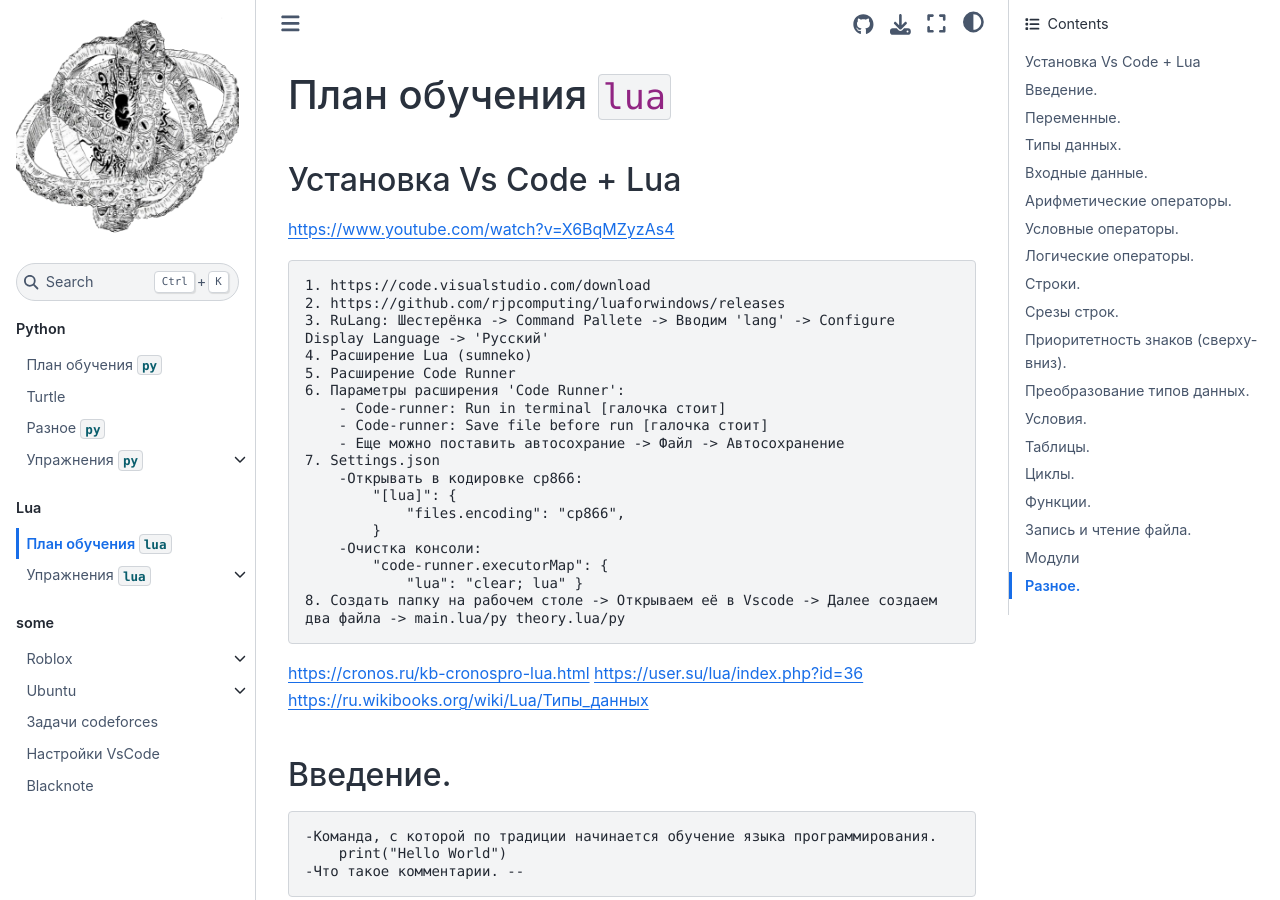
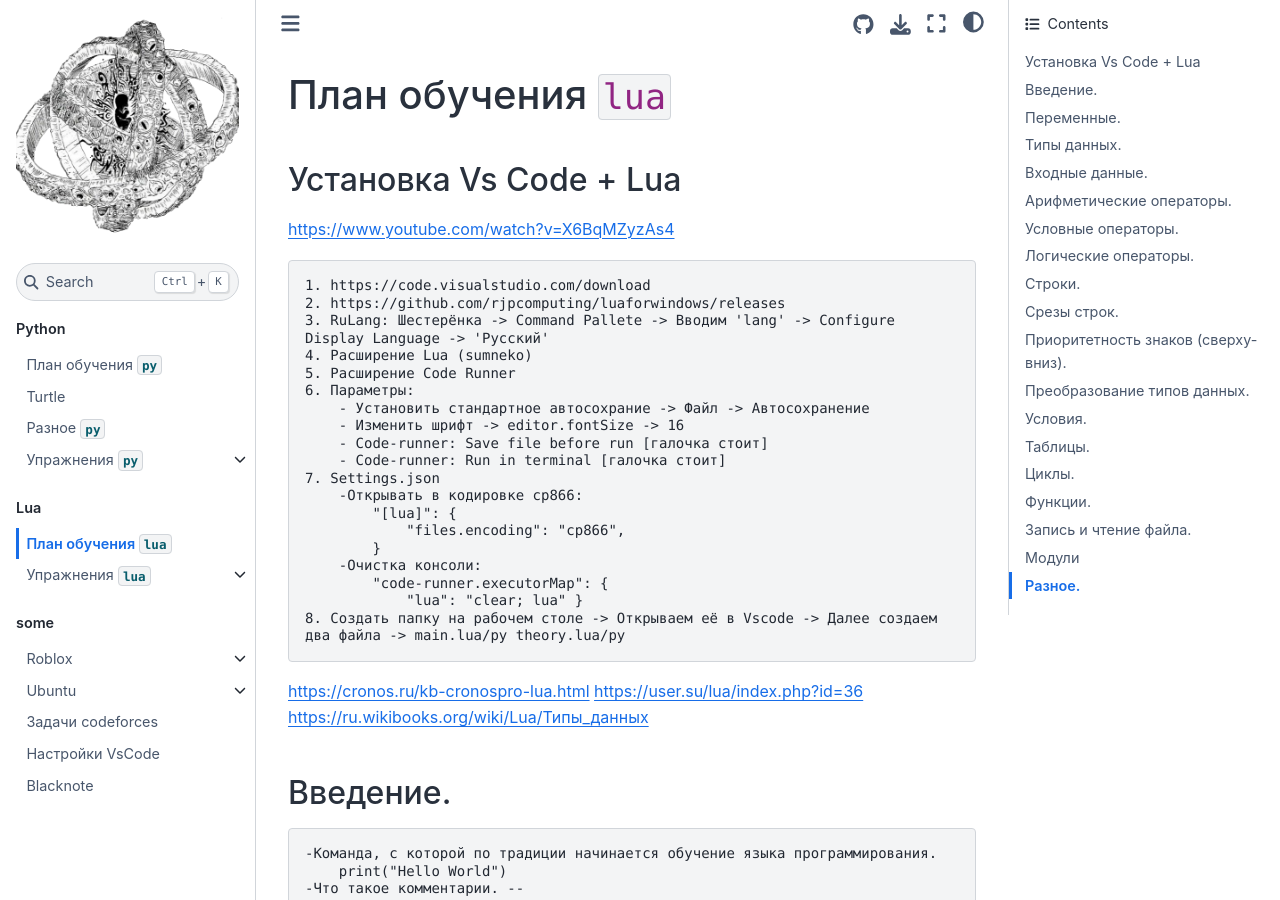
Before and after one commit to your-teach/faithpages, a Jupyter Book: the page built from Lua/study-plan-lua.md, in a window 1280 px wide and 900 px high. Built offline with Jupyter Book 1.0.4 settings and Sphinx 7.4.7 and the Sphinx Book theme 1.1.4, drawn with Linux system fonts in a browser that asks for light colours.

Commit message:
edit pages

```diff
--- a/Lua/study-plan-lua.md
+++ b/Lua/study-plan-lua.md
@@ -7,10 +7,11 @@ https://www.youtube.com/watch?v=X6BqMZyzAs4
     3. RuLang: Шестерёнка -> Command Pallete -> Вводим 'lang' -> Configure Display Language -> 'Русский'
     4. Расширение Lua (sumneko)
     5. Расширение Code Runner
-    6. Параметры расширения 'Code Runner':
+    6. Параметры:
+        - Установить стандартное автосохрание -> Файл -> Автосохранение
+        - Изменить шрифт -> editor.fontSize -> 16
+        - Code-runner: Save file before run [галочка стоит]
         - Code-runner: Run in terminal [галочка стоит]
-        - Code-runner: Save file before run [галочка стоит]
-        - Еще можно поставить автосохрание -> Файл -> Автосохранение
     7. Settings.json
         -Открывать в кодировке cp866:
             "[lua]": {
```
Also changed, not shown: tasks-lua/6.cycles.md (+38 -0 lines).
